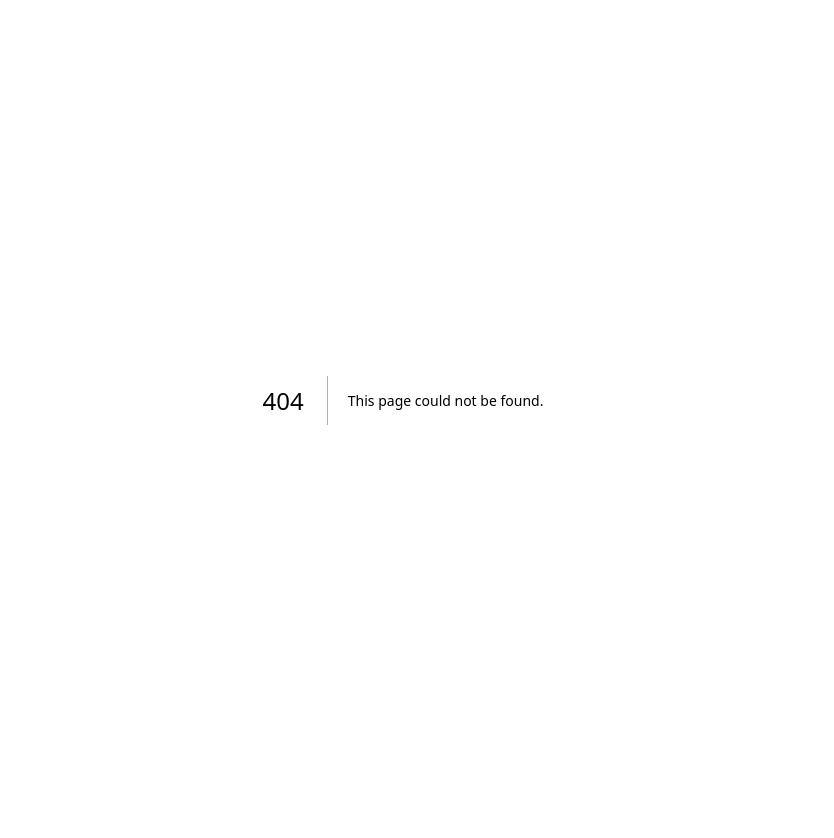
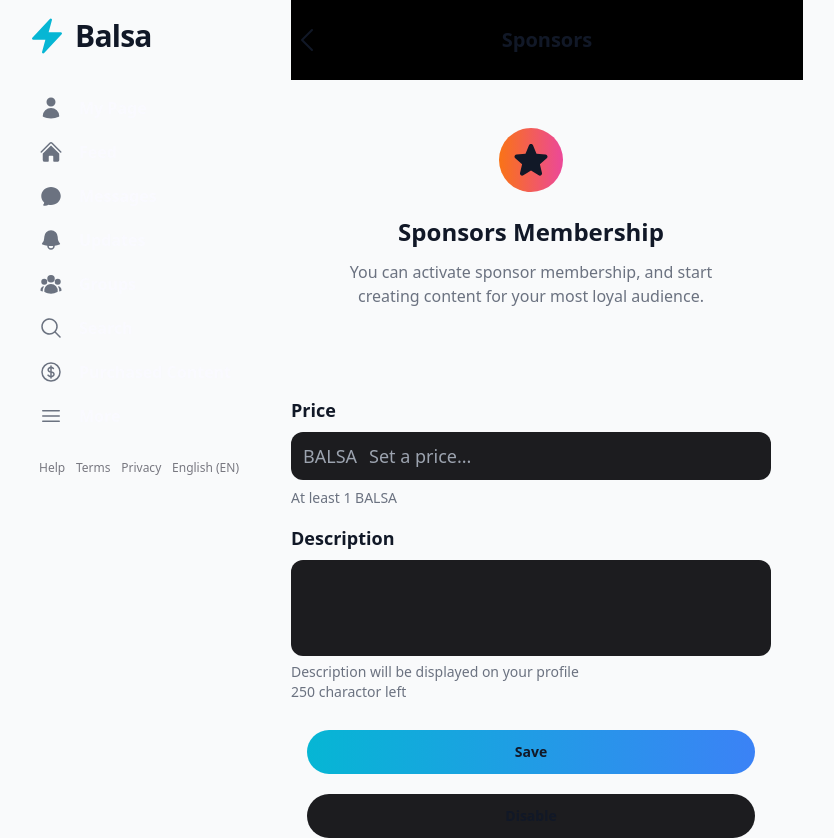
Before and after one commit to ytranhn/uniporfolio, a Next.js app: page /subscriptions/personal in a window 1280 px wide. Before the commit this address had no page. Shown: the whole page, without its empty margins (237-1071 px from the left). Before the commit the page ends 800 px from the top, so only its background shows below. Built offline with nearby package versions, Linux system fonts and the light colour scheme.

Commit message:
update more

```diff
--- a/src/components/HeaderLayout/index.tsx
+++ b/src/components/HeaderLayout/index.tsx
@@ -1,14 +1,18 @@
-import { ChevronLeftIcon, XMarkIcon } from '@heroicons/react/24/solid';
+import { ChevronLeftIcon, XMarkIcon, PencilIcon } from '@heroicons/react/24/solid';
+import { useRouter } from 'next/router';
 import * as React from 'react';
 
 export interface HeaderLayoutProps {
 	title?: string;
 	iconBack?: boolean;
 	iconEsc?: boolean;
+	iconEdit?: boolean;
+	linkEdit?: string;
 }
 
 export default function HeaderLayout(props: HeaderLayoutProps) {
-	const { title, iconBack, iconEsc } = props;
+	const router = useRouter();
+	const { title, iconBack, iconEsc, iconEdit, linkEdit } = props;
 	return (
 		<div className="cursor-pointer fixed top-0 h-20 flex items-center justify-center bg-black max-w-lg w-full z-10">
 			{iconEsc && (
@@ -22,6 +26,11 @@ export default function HeaderLayout(props: HeaderLayoutProps) {
 				</div>
 			)}
 			{title && <h3 className="text-xl font-bold">{title}</h3>}
+			{iconEdit && (
+				<div className="flex absolute right-0" onClick={() => router.push(`${linkEdit}`)}>
+					<PencilIcon className="h-6 w-6" />
+				</div>
+			)}
 		</div>
 	);
 }
--- a/src/components/More/_menu.tsx
+++ b/src/components/More/_menu.tsx
@@ -62,7 +62,10 @@ export default function MenuMore(props: MenuMoreProps) {
 					<span className="font-medium text-lg">Referral program</span>
 					<UserPlusIcon className="h-6 w-6 text-gray-500" />
 				</div>
-				<div className="ml-3 pl-0 p-3 border-b border-gray-700 flex items-center justify-between cursor-pointer">
+				<div
+					className="ml-3 pl-0 p-3 border-b border-gray-700 flex items-center justify-between cursor-pointer"
+					onClick={() => router.push('/subscriptions/personal')}
+				>
 					<span className="font-medium text-lg">Sponsors</span>
 					<SparklesIcon className="h-6 w-6 text-gray-500" />
 				</div>
--- a/src/components/Referrals/_shareRef.tsx
+++ b/src/components/Referrals/_shareRef.tsx
@@ -14,7 +14,7 @@ export default function ShareRef(props: ShareRefProps) {
 					rel="noreferrer"
 				>
 					<div className="flex flex-col items-center">
-						<Image className="w-14 rounded-xl" src="/ic-telegram.svg" alt="" />
+						<Image src={'/ic-telegram.svg'} className="w-14 rounded-xl" alt="" />
 						<p className="mt-2 font-semibold text-sm">Telegram</p>
 					</div>
 				</a>
@@ -24,7 +24,7 @@ export default function ShareRef(props: ShareRefProps) {
 					rel="noreferrer"
 				>
 					<div className="flex flex-col items-center">
-						<Image className="w-14 rounded-xl" src="/ic-facebook.svg" alt="" />
+						<Image src={'/ic-facebook.svg'} className="w-14 rounded-xl" alt="" />
 						<p className="mt-2 font-semibold text-sm">Facebook</p>
 					</div>
 				</a>
@@ -34,7 +34,7 @@ export default function ShareRef(props: ShareRefProps) {
 					rel="noreferrer"
 				>
 					<div className="flex flex-col items-center">
-						<Image className="w-14 rounded-xl" src="/ic-twitter.jpg" alt="" />
+						<Image src={'/ic-twitter.jpg'} className="w-14 rounded-xl" alt="" />
 						<p className="mt-2 font-semibold text-sm">Twitter</p>
 					</div>
 				</a>
--- /dev/null
+++ b/src/pages/subscriptions/personal/index.tsx
@@ -0,0 +1,74 @@
+import { StarIcon } from '@heroicons/react/24/solid';
+import HeaderLayout from 'components/HeaderLayout';
+import { useRouter } from 'next/router';
+import * as React from 'react';
+import { useState } from 'react';
+import Layout from 'sections/Layout';
+
+export interface SponsorsProps {}
+
+export default function Sponsors(props: SponsorsProps) {
+	const router = useRouter();
+	const [count, setCount] = React.useState(0);
+	return (
+		<Layout>
+			<HeaderLayout iconBack title="Sponsors" />
+			<div className="mt-32">
+				<div className="text-center px-14 cursor-default">
+					<div className="flex items-center justify-center">
+						<div className="rounded-full bg-gradient-to-r from-orange-500 to-pink-500 p-3">
+							<StarIcon className="h-10 w-10" />
+						</div>
+					</div>
+					<p className="mt-6 font-bold text-2xl">Sponsors Membership</p>
+					<p className="mt-3 font-normal text-base text-gray-500">
+						You can activate sponsor membership, and start creating content for your most loyal
+						audience.
+					</p>
+				</div>
+				<div className="mt-20">
+					<form action="">
+						<div className="py-2">
+							<p className="font-bold text-lg mb-2">Price</p>
+							<div className="flex items-center">
+								<p className="h-12 bg-primary flex items-center px-3 rounded-tl-xl rounded-bl-xl text-gray-400 text-lg">
+									BALSA
+								</p>
+								<input
+									className="!rounded-tl-none !rounded-bl-none"
+									type="number"
+									placeholder="Set a price..."
+								/>
+							</div>
+							<p className="mt-2 text-sm text-gray-500">At least 1 BALSA</p>
+						</div>
+						<div className="py-2">
+							<p className="font-bold text-lg mb-2">Description</p>
+							<textarea
+								name=""
+								id=""
+								maxLength={250}
+								onChange={(e) => setCount(e.target.value.length)}
+							></textarea>
+							<p className="text-sm text-gray-500">Description will be displayed on your profile</p>
+							<p className="text-sm text-gray-500">{250 - count} charactor left</p>
+						</div>
+					</form>
+					<div
+						className="px-4 pt-5 w-full"
+						onClick={() => router.push('/subscriptions/personal/info')}
+					>
+						<button className="bg-gradient-to-r from-cyan-500 to-blue-500 rounded-3xl w-full p-3 text-sm font-semibold">
+							Save
+						</button>
+					</div>
+					<div className="px-4 pt-5 w-full">
+						<button className="bg-primary rounded-3xl w-full p-3 text-sm font-semibold">
+							Disable
+						</button>
+					</div>
+				</div>
+			</div>
+		</Layout>
+	);
+}
--- /dev/null
+++ b/src/pages/subscriptions/personal/info/index.tsx
@@ -0,0 +1,42 @@
+import HeaderLayout from 'components/HeaderLayout';
+import * as React from 'react';
+import Layout from 'sections/Layout';
+
+export interface SponsorInfoProps {}
+
+export default function SponsorInfo(props: SponsorInfoProps) {
+	return (
+		<Layout>
+			<HeaderLayout iconBack iconEdit linkEdit="/subscriptions/personal" title="Sponsors" />
+			<div className="mt-20 rounded-xl bg-primary w-full">
+				<div className="ml-3 pl-0 p-3 border-b border-gray-700 flex items-center justify-between cursor-pointer">
+					<span className="font-medium text-lg">Status</span>
+					<span className="text-gray-500 text-base">Activated</span>
+				</div>
+				<div className="ml-3 pl-0 p-3 border-b border-gray-700 flex items-center justify-between cursor-pointer">
+					<span className="font-medium text-lg">Price</span>
+					<span className="text-gray-500 text-base">1 BALSA</span>
+				</div>
+				<div className="ml-3 pl-0 p-3 flex items-center justify-between cursor-pointer">
+					<span className="font-medium text-lg">Subscribers</span>
+					<span className="text-gray-500 text-base">0</span>
+				</div>
+			</div>
+			<div className="mt-5 py-5 rounded-xl bg-primary w-full">
+				<p className=" mb-4 text-gray-500 font-normal text-base text-center">
+					Share your personal membership link with your followers.
+				</p>
+				<div className="px-4 w-full">
+					<button className="bg-gradient-to-r from-cyan-500 to-blue-500 rounded-3xl w-full p-3 text-sm font-semibold">
+						Share
+					</button>
+				</div>
+			</div>
+			<div className="pt-20">
+				<div className="pt-40 flex flex-col justify-center text-center">
+					<p className="text-base text-gray-500">You do not have subscribers</p>
+				</div>
+			</div>
+		</Layout>
+	);
+}
--- a/src/sections/Layout.tsx
+++ b/src/sections/Layout.tsx
@@ -17,7 +17,7 @@ export default function Layout(props: LayoutProps) {
 				<link rel="icon" href="/favicon.ico" />
 			</Head>
 
-			<div className="min-h-screen mx-auto max-w-4xl flex">
+			<div className="min-h-screen mx-auto max-w-3xl flex">
 				<div className="w-64 fixed top-0">
 					<SideNavBar />
 				</div>
--- a/src/styles/globals.scss
+++ b/src/styles/globals.scss
@@ -2,6 +2,17 @@
 @tailwind components;
 @tailwind utilities;
 
+* {
+	&::-webkit-scrollbar {
+		width: 0 !important;
+		border-radius: 10px;
+	}
+
+	&::-webkit-scrollbar-thumb {
+		width: 0 !important;
+		border-radius: 10px;
+	}
+}
 @layer base {
 	body {
 		@apply bg-gray-50 text-gray-900 dark:bg-black dark:text-gray-100;
@@ -45,16 +56,18 @@
 			@apply bg-white;
 		}
 	}
-}
-
-* {
-	&::-webkit-scrollbar {
-		width: 0 !important;
-		border-radius: 10px;
+	input {
+		@apply h-12 rounded-xl bg-primary w-full outline-none text-white text-lg;
+		&::placeholder {
+			@apply text-gray-400 text-lg;
+		}
+		&[type='number']::-webkit-inner-spin-button,
+		&[type='number']::-webkit-outer-spin-button {
+			-webkit-appearance: none;
+			margin: 0;
+		}
 	}
-
-	&::-webkit-scrollbar-thumb {
-		width: 0 !important;
-		border-radius: 10px;
+	textarea {
+		@apply resize-none h-24 w-full bg-primary rounded-xl outline-none py-2 px-4;
 	}
 }
```
